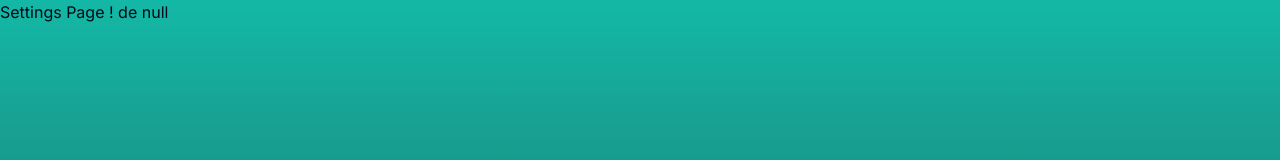
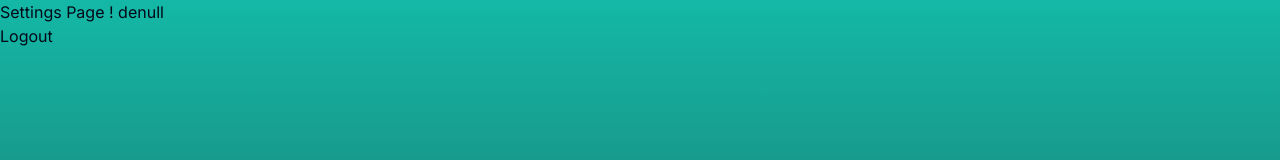
Before and after one commit to fsdFelipe/nextauth-v5-completo, a Next.js app: page /settings in a window 1280 px wide. Shown: the top 160 px of the page. Built offline with nearby package versions, Linux system fonts and the light colour scheme; no server answers.

Commit message:
Funcionalidade logout

```diff
--- a/app/(protected)/settings/page.tsx
+++ b/app/(protected)/settings/page.tsx
@@ -1,11 +1,22 @@
 import React from 'react'
-import { auth } from '@/auth'
+import { auth, signOut } from '@/auth'
 
 const page = async () => {
     const session = await auth()
 
     return (
-        <div>Settings Page ! de {JSON.stringify(session)}</div>
+        <div>
+            Settings Page ! de
+            {JSON.stringify(session)}
+            <form action={async () => {
+                'use server'
+                await signOut()
+            }}>
+                <button type='submit'>
+                    Logout
+                </button>
+            </form>
+        </div>
     )
 }
 
```
